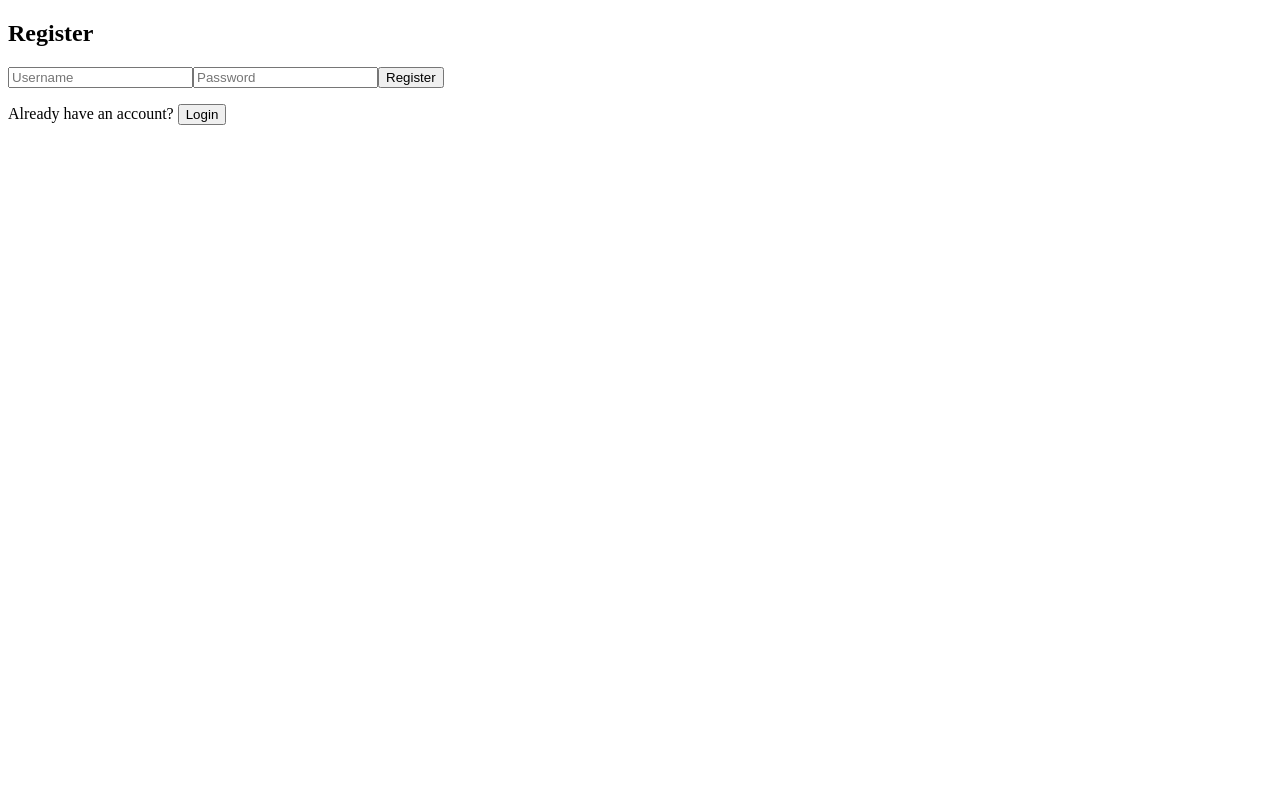
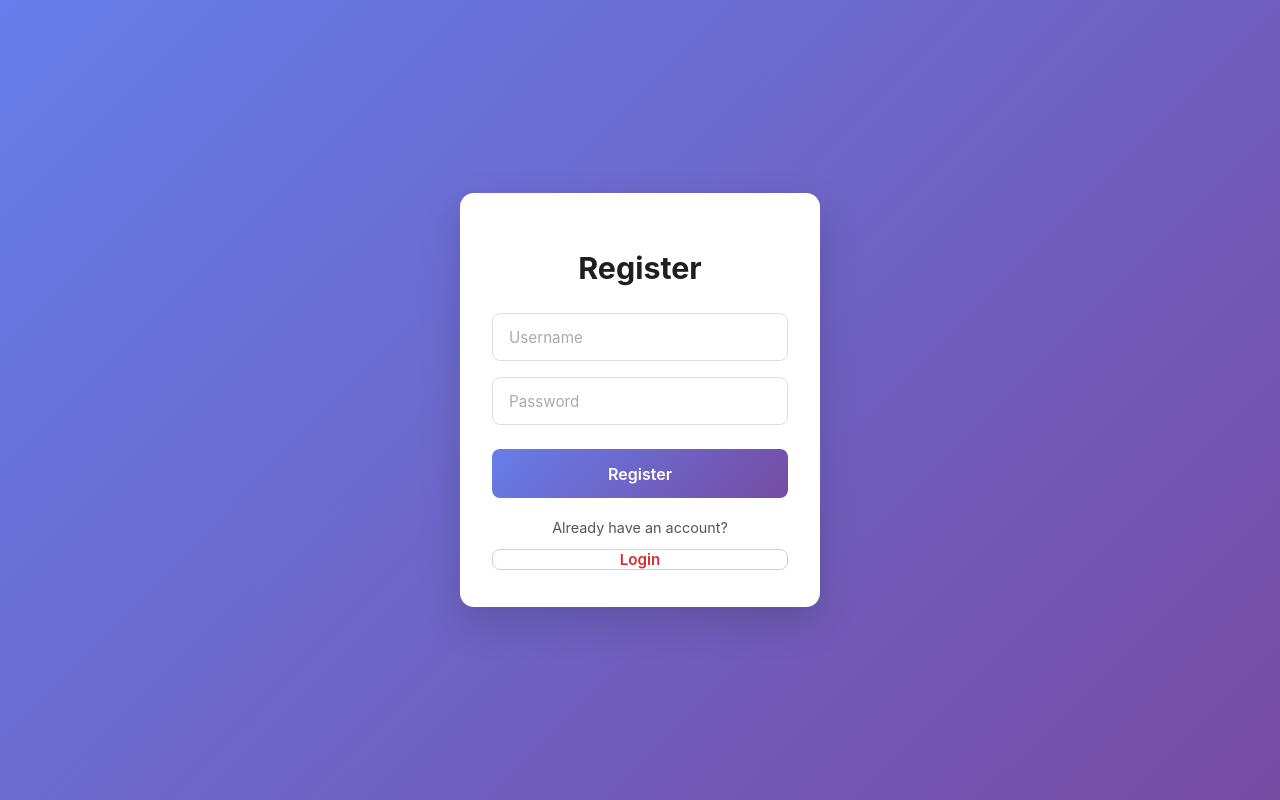
Before and after one commit to rajeev2004/MessageHub, a React app in the folder frontend/: page /chat in a window 1280 px wide. Built offline with nearby package versions, Linux system fonts and the light colour scheme; the HTML template or start-up script is replaced by a standard one.

Commit message:
Added styling to the components

```diff
--- /dev/null
+++ b/frontend/src/component/ChatPage.css
@@ -0,0 +1,26 @@
+/* Page wrapper */
+.chat-page {
+    min-height: 100vh;
+    width: 100%;
+    background: linear-gradient(135deg, #667eea, #764ba2);
+    display: flex;
+    align-items: center;
+    justify-content: center;
+}
+
+/* Smooth transition when switching screens */
+.chat-page > * {
+    animation: fadeInPage 0.35s ease;
+}
+
+/* Fade animation */
+@keyframes fadeInPage {
+    from {
+        opacity: 0;
+        transform: scale(0.98);
+    }
+    to {
+        opacity: 1;
+        transform: scale(1);
+    }
+}
--- a/frontend/src/component/ChatPage.jsx
+++ b/frontend/src/component/ChatPage.jsx
@@ -2,6 +2,7 @@ import socket,{connectSocket} from "../socket";
 import { useState } from "react";
 import JoinRoom from "./JoinRoom";
 import ChatRoom from "./ChatRoom";
+import "./Chatpage.css";
 function ChatPage() {
   const [joined, setJoined] = useState(false);
   const [username, setUsername] = useState("");
@@ -22,10 +23,14 @@ function ChatPage() {
     setJoined(false);
   }
 
-  return !joined ? (
-    <JoinRoom onJoin={onJoin} />
-  ) : (
-    <ChatRoom onLeave={leaveRoom} />
+  return (
+    <div className="chat-page">
+      {!joined ? (
+        <JoinRoom onJoin={onJoin} />
+      ) : (
+        <ChatRoom onLeave={leaveRoom} />
+      )}
+    </div>
   );
 }
 export default ChatPage;
--- /dev/null
+++ b/frontend/src/component/ChatRoom.css
@@ -0,0 +1,147 @@
+/* Base reset */
+* {
+    box-sizing: border-box;
+    font-family: "Inter", system-ui, -apple-system, BlinkMacSystemFont, sans-serif;
+}
+
+/* Main chat layout */
+.chat-container {
+    display: flex;
+    height: 100vh;
+    background: #f4f6fb;
+}
+
+/* USERS SIDEBAR */
+.users-panel {
+    width: 220px;
+    background: #ffffff;
+    border-right: 1px solid #e5e7eb;
+    padding: 1rem;
+    display: flex;
+    flex-direction: column;
+}
+
+.users-panel h4 {
+    margin-bottom: 0.8rem;
+    font-size: 1rem;
+    font-weight: 600;
+    color: #333;
+}
+
+.users-panel ul {
+    list-style: none;
+    padding: 0;
+    margin: 0;
+    overflow-y: auto;
+}
+
+.users-panel li {
+    padding: 0.4rem 0;
+    font-size: 0.9rem;
+    color: #555;
+}
+
+/* CHAT AREA */
+.chat-area {
+    flex: 1;
+    display: flex;
+    flex-direction: column;
+}
+
+/* Messages container */
+.messages {
+    flex: 1;
+    padding: 1rem;
+    overflow-y: auto;
+}
+
+/* Chat message */
+.message {
+    margin-bottom: 0.6rem;
+    font-size: 0.9rem;
+    color: #333;
+}
+
+.message strong {
+    color: #4f46e5;
+}
+
+/* System message */
+.system-message {
+    text-align: center;
+    font-style: italic;
+    color: #888;
+    margin: 0.8rem 0;
+    font-size: 0.85rem;
+}
+
+/* Typing indicator */
+.typing-indicator {
+    font-style: italic;
+    font-size: 0.85rem;
+    color: #666;
+    padding: 0 1rem 0.5rem;
+}
+
+/* MESSAGE INPUT BAR */
+.message-input {
+    display: flex;
+    gap: 0.6rem;
+    padding: 0.8rem;
+    border-top: 1px solid #e5e7eb;
+    background: #ffffff;
+}
+
+.message-input input {
+    flex: 1;
+    padding: 0.7rem 0.9rem;
+    border-radius: 8px;
+    border: 1px solid #ddd;
+    font-size: 0.9rem;
+}
+
+.message-input input:focus {
+    outline: none;
+    border-color: #667eea;
+    box-shadow: 0 0 0 3px rgba(102, 126, 234, 0.15);
+}
+
+/* Send button */
+.message-input button {
+    padding: 0 1.2rem;
+    border-radius: 8px;
+    border: none;
+    background: linear-gradient(135deg, #667eea, #764ba2);
+    color: #ffffff;
+    font-weight: 600;
+    cursor: pointer;
+}
+
+.message-input button:hover {
+    opacity: 0.9;
+}
+
+/* Leave room button */
+.leave-btn {
+    position: absolute;
+    top: 12px;
+    right: 12px;
+    padding: 0.45rem 0.9rem;
+    border-radius: 6px;
+    border: none;
+    background: #ef4444;
+    color: #fff;
+    font-size: 0.85rem;
+    cursor: pointer;
+}
+
+.leave-btn:hover {
+    background: #dc2626;
+}
+
+/* Mobile */
+@media (max-width: 768px) {
+    .users-panel {
+        display: none;
+    }
+}
--- /dev/null
+++ b/frontend/src/component/JoinRoom.css
@@ -0,0 +1,102 @@
+/* Base reset */
+* {
+    box-sizing: border-box;
+    font-family: "Inter", system-ui, -apple-system, BlinkMacSystemFont, sans-serif;
+}
+
+/* Center page */
+body {
+    margin: 0;
+    min-height: 100vh;
+    background: linear-gradient(135deg, #667eea, #764ba2);
+    display: flex;
+    align-items: center;
+    justify-content: center;
+}
+
+/* Join Room card */
+form {
+    width: 100%;
+    max-width: 360px;
+    background: #ffffff;
+    padding: 2rem;
+    border-radius: 14px;
+    box-shadow: 0 16px 40px rgba(0, 0, 0, 0.15);
+    animation: fadeUp 0.5s ease;
+}
+
+/* Inputs */
+form input {
+    width: 100%;
+    padding: 0.85rem 1rem;
+    margin-bottom: 1rem;
+    border-radius: 8px;
+    border: 1px solid #ddd;
+    font-size: 0.95rem;
+    transition: border 0.25s ease, box-shadow 0.25s ease;
+}
+
+form input::placeholder {
+    color: #aaa;
+}
+
+form input:focus {
+    outline: none;
+    border-color: #667eea;
+    box-shadow: 0 0 0 3px rgba(102, 126, 234, 0.15);
+}
+
+/* Buttons wrapper */
+form button {
+    width: 100%;
+    padding: 0.9rem;
+    border-radius: 8px;
+    border: none;
+    font-size: 0.95rem;
+    font-weight: 600;
+    cursor: pointer;
+    transition: transform 0.2s ease, box-shadow 0.2s ease, opacity 0.2s ease;
+}
+
+/* Join button */
+form button[type="submit"] {
+    background: linear-gradient(135deg, #667eea, #764ba2);
+    color: #ffffff;
+    margin-top: 0.5rem;
+}
+
+form button[type="submit"]:hover {
+    transform: translateY(-1px);
+    box-shadow: 0 8px 20px rgba(102, 126, 234, 0.35);
+}
+
+/* Logout button */
+form button:not([type="submit"]) {
+    background: transparent;
+    color: #d32f2f;
+    border: 1px solid #f0c5c5;
+    margin-top: 0.8rem;
+}
+
+form button:not([type="submit"]):hover {
+    background: #fff5f5;
+}
+
+/* Animation */
+@keyframes fadeUp {
+    from {
+        opacity: 0;
+        transform: translateY(14px);
+    }
+    to {
+        opacity: 1;
+        transform: translateY(0);
+    }
+}
+
+/* Mobile */
+@media (max-width: 420px) {
+    form {
+        padding: 1.6rem;
+    }
+}
--- a/frontend/src/component/JoinRoom.jsx
+++ b/frontend/src/component/JoinRoom.jsx
@@ -1,4 +1,5 @@
 import react,{useState} from "react";
+import "./JoinRoom.css";
 function JoinRoom(props){
     const [username,setUsername]=useState("");
     const [room,setRoom]=useState("");
--- a/frontend/src/component/Login.jsx
+++ b/frontend/src/component/Login.jsx
@@ -1,6 +1,8 @@
 import React, { useState } from "react";
 import { useNavigate } from "react-router";
 import axios from "axios";
+import "./Register.css";
+
 function Login({setToken}) {
     const [username, setUsername] = useState("");
     const [password, setPassword] = useState("");
--- /dev/null
+++ b/frontend/src/component/Register.css
@@ -0,0 +1,131 @@
+/* Global reset */
+* {
+    box-sizing: border-box;
+    font-family: "Inter", system-ui, -apple-system, BlinkMacSystemFont, sans-serif;
+}
+
+/* Centered background */
+body {
+    margin: 0;
+    min-height: 100vh;
+    background: linear-gradient(135deg, #667eea, #764ba2);
+    display: flex;
+    align-items: center;
+    justify-content: center;
+}
+
+/* Auth card */
+form {
+    width: 100%;
+    max-width: 380px;
+    background: #ffffff;
+    padding: 2.2rem;
+    border-radius: 14px;
+    box-shadow: 0 18px 45px rgba(0, 0, 0, 0.15);
+    animation: slideFade 0.6s ease;
+}
+
+/* Title */
+form h2 {
+    text-align: center;
+    margin-bottom: 1.7rem;
+    font-size: 1.9rem;
+    color: #1f1f1f;
+    font-weight: 700;
+}
+
+/* Inputs */
+form input {
+    width: 100%;
+    padding: 0.85rem 1rem;
+    margin-bottom: 1rem;
+    border-radius: 8px;
+    border: 1px solid #ddd;
+    font-size: 0.95rem;
+    transition: border 0.25s ease, box-shadow 0.25s ease;
+}
+
+form input::placeholder {
+    color: #aaa;
+}
+
+form input:focus {
+    outline: none;
+    border-color: #667eea;
+    box-shadow: 0 0 0 3px rgba(102, 126, 234, 0.15);
+}
+
+/* Error text */
+form p {
+    margin: 0.35rem 0;
+    font-size: 0.9rem;
+}
+
+/* Primary button */
+form button[type="submit"] {
+    width: 100%;
+    padding: 0.9rem;
+    margin-top: 0.6rem;
+    border-radius: 8px;
+    border: none;
+    background: linear-gradient(135deg, #667eea, #764ba2);
+    color: white;
+    font-size: 1rem;
+    font-weight: 600;
+    cursor: pointer;
+    transition: transform 0.2s ease, box-shadow 0.2s ease, opacity 0.2s ease;
+}
+
+form button[type="submit"]:hover {
+    transform: translateY(-1px);
+    box-shadow: 0 8px 22px rgba(102, 126, 234, 0.35);
+}
+
+form button[type="submit"]:disabled {
+    opacity: 0.65;
+    cursor: not-allowed;
+}
+
+/* Switch auth link */
+form p:last-child {
+    text-align: center;
+    margin-top: 1.3rem;
+    color: #555;
+}
+
+/* Secondary link button */
+form p button {
+    background: none;
+    border: none;
+    color: #667eea;
+    font-weight: 600;
+    cursor: pointer;
+    padding: 0;
+}
+
+form p button:hover {
+    text-decoration: underline;
+}
+
+/* Animation */
+@keyframes slideFade {
+    from {
+        opacity: 0;
+        transform: translateY(15px);
+    }
+    to {
+        opacity: 1;
+        transform: translateY(0);
+    }
+}
+
+/* Mobile responsiveness */
+@media (max-width: 420px) {
+    form {
+        padding: 1.8rem;
+    }
+
+    form h2 {
+        font-size: 1.6rem;
+    }
+}
--- a/frontend/src/component/Register.jsx
+++ b/frontend/src/component/Register.jsx
@@ -1,6 +1,7 @@
 import React, { useState } from "react";
 import { useNavigate } from "react-router";
 import axios from "axios";
+import "./Register.css";
 function Register({setToken}) {
     const [username, setUsername] = useState("");
     const [password, setPassword] = useState("");
```
Also changed, not shown: frontend/src/component/ChatRoom.jsx (+10 -9 lines), frontend/src/component/Login.css (added).
